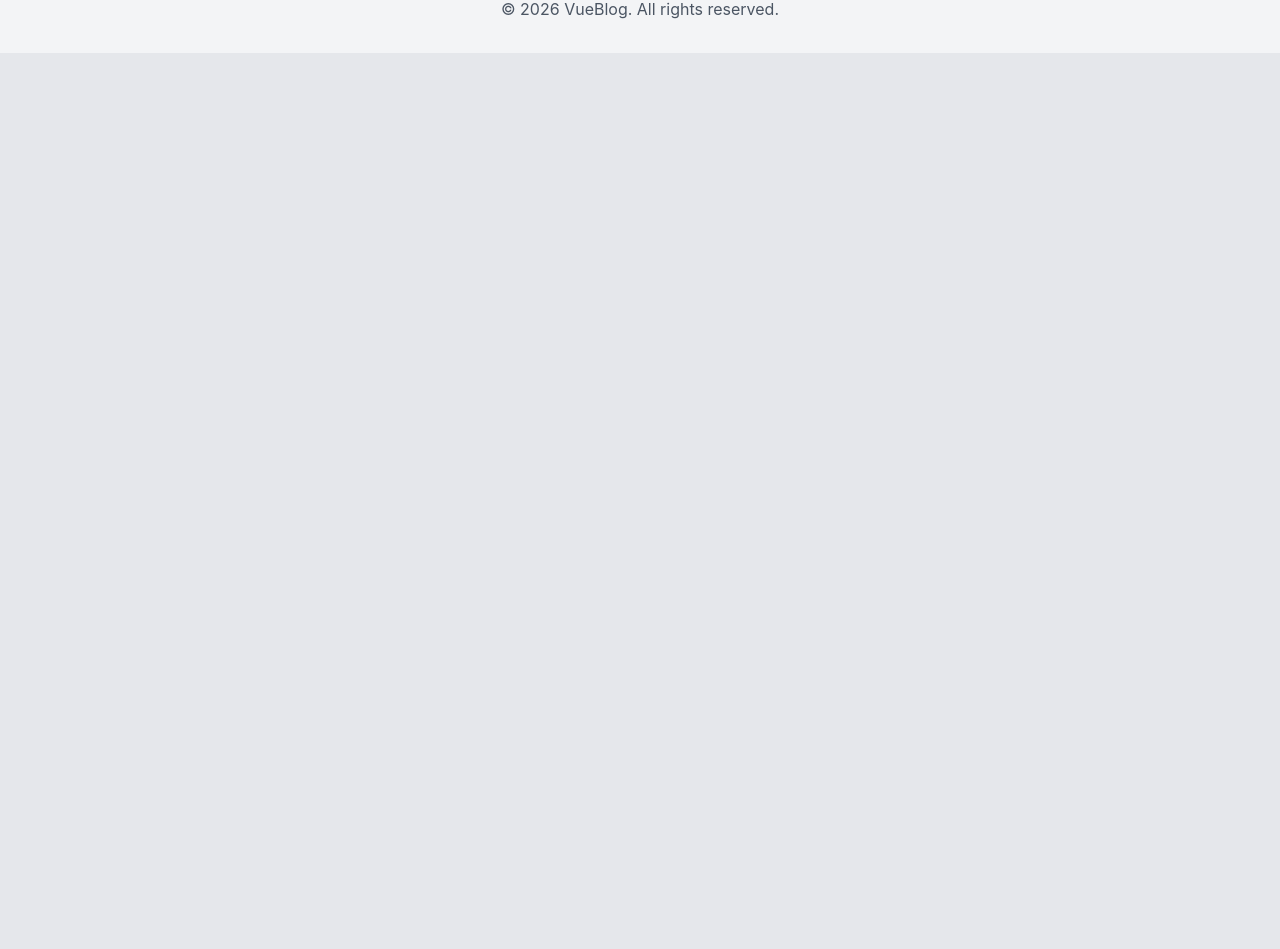
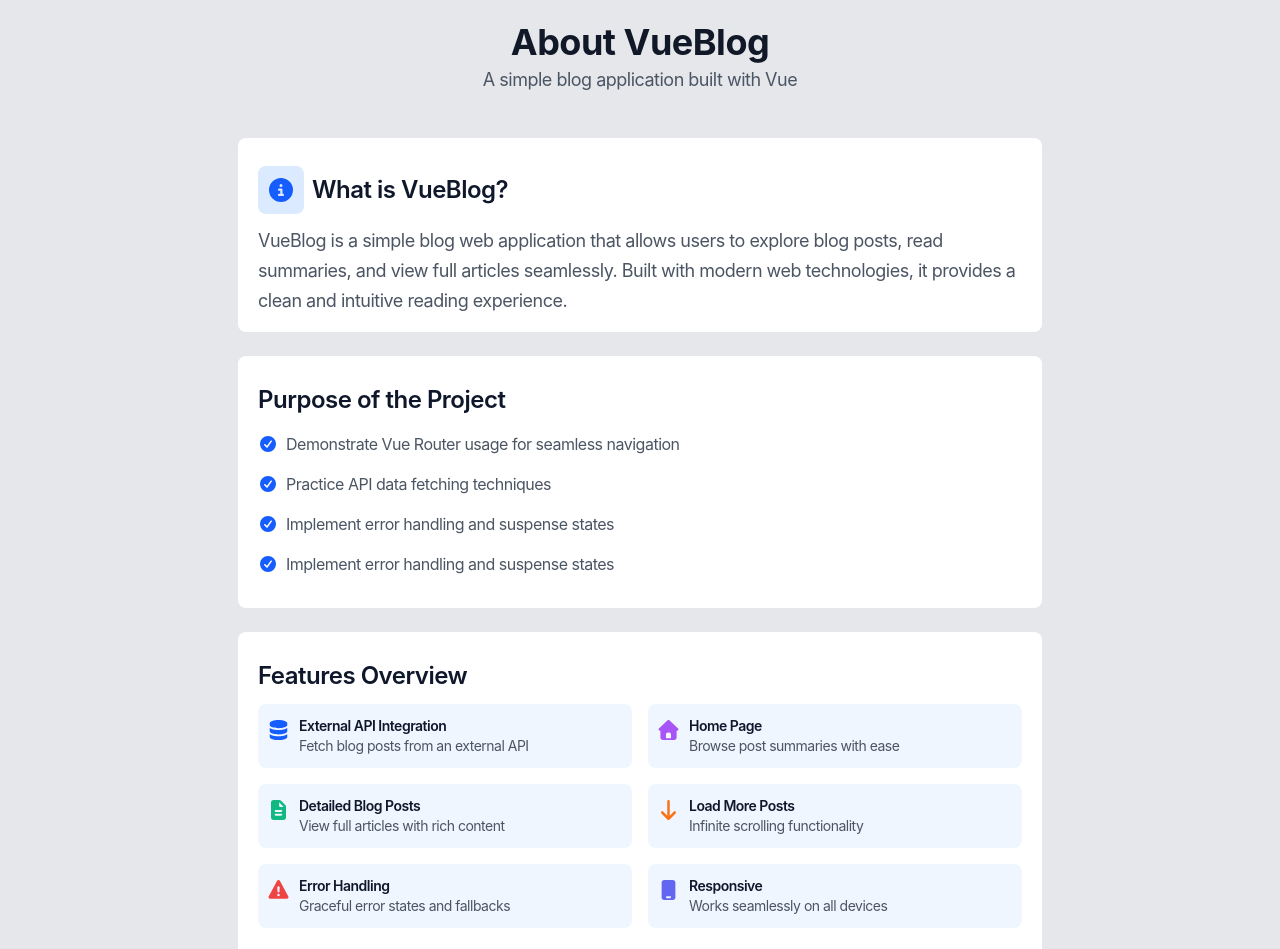
Before and after one commit to opeyemi-code/Vueblog, a Vue app: page /about in a window 1280 px wide. Shown: the part 114-1063 px from the top of the page. Before the commit the page ends 800 px from the top, so only its background shows below. Built offline with nearby package versions, Linux system fonts and the light colour scheme.

Commit message:
feat(ui): build the About and Error page

```diff
--- a/src/assets/main.css
+++ b/src/assets/main.css
@@ -3,3 +3,18 @@
 @theme {
   --breakpoint-2xl: 90rem; /* 1440px */
 }
+
+html,
+body {
+  height: 100%;
+}
+
+#app {
+  display: flex;
+  flex-direction: column;
+  min-height: 100vh;
+}
+
+main {
+  flex-grow: 1;
+}
--- /dev/null
+++ b/src/components/BackButton.vue
@@ -0,0 +1,11 @@
+<script setup lang="ts">
+import { FontAwesomeIcon } from "@fortawesome/vue-fontawesome";
+</script>
+<template>
+  <nav>
+    <RouterLink to="/" class="ml-3 hover:cursor-pointer hover:text-blue-600">
+      <FontAwesomeIcon :icon="['fas', 'arrow-left']" />
+      Back</RouterLink
+    >
+  </nav>
+</template>
--- a/src/components/Card.vue
+++ b/src/components/Card.vue
@@ -54,7 +54,7 @@ defineProps({
           class="text-[#3B82F6] text-sm lg:text-[1rem] hover:cursor-pointer"
         >
           Read more
-          <FontAwesomeIcon :icon="['fas', 'arrow-right']" />
+          <FontAwesomeIcon :icon="['fas', 'arrow-right']" aria-hidden="true" />
         </RouterLink>
       </footer>
     </header>
--- a/src/components/Hero.vue
+++ b/src/components/Hero.vue
@@ -1,12 +1,18 @@
+<script setup lang="ts">
+defineProps({
+  title: String,
+  description: String,
+});
+</script>
 <template>
   <div class="my-3 flex flex-col items-center gap-1 py-5">
     <h2
-      class="text-[#111827] text-[24px] font-bold leading-8 tracking-[-0.5px] lg-[2.25rem] lg:leading-10"
+      class="text-[#111827] text-[28px] font-bold leading-8 tracking-[-0.5px] lg:text-[2.25rem] lg:leading-10"
     >
-      Latest Blog Posts
+      {{ title }}
     </h2>
-    <p class="text-sm leading-5 tracking-[-0.5px] text-[18px] lg:leading-7">
-      Insights, stories, and updates
+    <p class="text-sm leading-5 tracking-[-0.5px] lg:text-lg lg:leading-7">
+      {{ description }}
     </p>
   </div>
 </template>
--- a/src/router/index.ts
+++ b/src/router/index.ts
@@ -2,6 +2,7 @@ import { createRouter, createWebHistory } from "vue-router";
 import HomeView from "../views/HomeView.vue";
 import AboutView from "@/views/AboutView.vue";
 import DetailView from "@/views/DetailView.vue";
+import ErrorPageView from "@/views/ErrorPageView.vue";
 
 const router = createRouter({
   history: createWebHistory(import.meta.env.BASE_URL),
@@ -21,6 +22,11 @@ const router = createRouter({
       name: "detail",
       component: DetailView,
     },
+    {
+      path: "/:pathMatch(.*)*",
+      name: "errorPage",
+      component: ErrorPageView,
+    },
   ],
 });
 
--- a/src/views/AboutView.vue
+++ b/src/views/AboutView.vue
@@ -1,3 +1,205 @@
+<script setup lang="ts">
+import BackButton from "@/components/BackButton.vue";
+import Hero from "@/components/Hero.vue";
+import {
+  faArrowDown,
+  faCircleCheck,
+  faCircleInfo,
+  faDatabase,
+  faFileLines,
+  faHouse,
+  faMobile,
+  faTriangleExclamation,
+} from "@fortawesome/free-solid-svg-icons";
+import { FontAwesomeIcon } from "@fortawesome/vue-fontawesome";
+</script>
+
 <template>
-  <h1>About</h1>
+  <main class="px-7.5 pt-6 tracking-[-0.5px] lg:w-216 2xl:w-212 lg:mx-auto">
+    <BackButton />
+    <Hero
+      title="About VueBlog"
+      description="A simple blog application built with Vue"
+    />
+    <div class="bg-white my-6 px-5 py-4 rounded-lg">
+      <h2
+        class="my-3 text-slate-900 font-semibold text-xl leading-7 flex items-center gap-2 lg:text-2xl lg:leading-8"
+      >
+        <FontAwesomeIcon
+          :icon="faCircleInfo"
+          class="text-blue-600 bg-[#DBEAFE] px-2 py-3 rounded-lg"
+          aria-hidden="true"
+        />
+        What is VueBlog?
+      </h2>
+      <p class="ml text-sm lg:text-lg lg:leading-7.5">
+        VueBlog is a simple blog web application that allows users to explore
+        blog posts, read summaries, and view full articles seamlessly. Built
+        with modern web technologies, it provides a clean and intuitive reading
+        experience.
+      </p>
+    </div>
+    <!-- Purpose -->
+    <div class="my-4 px-5 py-4 rounded-lg bg-white">
+      <h2
+        class="text-slate-900 my-3 font-semibold text-xl leading-7 lg:text-2xl lg:leading-8"
+      >
+        Purpose of the Project
+      </h2>
+      <ul class="my-3 leading-6">
+        <li class="text-[1rem] my-4">
+          <FontAwesomeIcon
+            :icon="faCircleCheck"
+            class="text-blue-600 mr-1"
+            aria-hidden="true"
+          />
+          Demonstrate Vue Router usage for seamless navigation
+        </li>
+        <li class="text-[1rem] my-4">
+          <FontAwesomeIcon
+            :icon="faCircleCheck"
+            class="text-blue-600 mr-1"
+            aria-hidden="true"
+          />
+          Practice API data fetching techniques
+        </li>
+        <li class="text-[1rem] my-4">
+          <FontAwesomeIcon
+            :icon="faCircleCheck"
+            class="text-blue-600 mr-1"
+            aria-hidden="true"
+          />
+          Implement error handling and suspense states
+        </li>
+        <li class="text-[1rem] my-4">
+          <FontAwesomeIcon
+            :icon="faCircleCheck"
+            class="text-blue-600 mr-1"
+            aria-hidden="true"
+          />
+          Implement error handling and suspense states
+        </li>
+      </ul>
+    </div>
+    <!-- Features -->
+    <div class="my-6 px-5 py-4 rounded-lg bg-white">
+      <h2
+        class="text-slate-900 my-3 font-semibold text-xl leading-7 lg:text-2xl lg:leading-8"
+      >
+        Features Overview
+      </h2>
+      <ul class="my-3 leading-6 lg:grid grid-cols-2 gap-4">
+        <li
+          class="my-4 flex gap-1 bg-[#EFF6FF] py-3 px-2 rounded-lg leading-5 lg:my-0"
+        >
+          <FontAwesomeIcon
+            :icon="faDatabase"
+            class="text-blue-600 mr-1 text-xl mt-1"
+            aria-hidden="true"
+          />
+          <div>
+            <h4 class="text-sm text-slate-900 font-semibold lg:text-sm">
+              External API Integration
+            </h4>
+            <p class="text-[0.75rem] lg:text-sm">
+              Fetch blog posts from an external API
+            </p>
+          </div>
+        </li>
+        <li
+          class="my-4 flex gap-1 bg-[#EFF6FF] py-3 px-2 rounded-lg leading-5 lg:my-0"
+        >
+          <FontAwesomeIcon
+            :icon="faHouse"
+            class="text-[#A855F7] text-xl mt-1 mr-1"
+            aria-hidden="true"
+          />
+          <div>
+            <h4 class="text-sm text-slate-900 font-semibold lg:text-sm">
+              Home Page
+            </h4>
+            <p class="text-[0.75rem] lg:text-sm">
+              Browse post summaries with ease
+            </p>
+          </div>
+        </li>
+        <li
+          class="my-4 flex gap-1 bg-[#EFF6FF] py-3 px-2 rounded-lg leading-5 lg:my-0"
+        >
+          <FontAwesomeIcon
+            :icon="faFileLines"
+            class="text-[#10B981] text-xl mt-1 mr-1"
+            aria-hidden="true"
+          />
+          <div>
+            <h4 class="text-sm text-slate-900 font-semibold lg:text-sm">
+              Detailed Blog Posts
+            </h4>
+            <p class="text-[0.75rem] lg:text-sm">
+              View full articles with rich content
+            </p>
+          </div>
+        </li>
+        <li
+          class="my-4 flex gap-1 bg-[#EFF6FF] py-3 px-2 rounded-lg leading-5 lg:my-0"
+        >
+          <FontAwesomeIcon
+            :icon="faArrowDown"
+            class="text-[#F97316] text-xl mt-1 mr-1"
+            aria-hidden="true"
+          />
+          <div>
+            <h4 class="text-sm text-slate-900 font-semibold lg:text-sm">
+              Load More Posts
+            </h4>
+            <p class="text-[0.75rem] lg:text-sm">
+              Infinite scrolling functionality
+            </p>
+          </div>
+        </li>
+        <li
+          class="my-4 flex gap-1 bg-[#EFF6FF] py-3 px-2 rounded-lg leading-5 lg:my-0"
+        >
+          <FontAwesomeIcon
+            :icon="faTriangleExclamation"
+            class="text-[#EF4444] text-xl mt-1 mr-1"
+            aria-hidden="true"
+          />
+          <div>
+            <h4 class="text-sm text-slate-900 font-semibold lg:text-sm">
+              Error Handling
+            </h4>
+            <p class="text-[0.75rem] lg:text-sm">
+              Graceful error states and fallbacks
+            </p>
+          </div>
+        </li>
+        <li
+          class="my-4 flex gap-1 bg-[#EFF6FF] py-3 px-2 rounded-lg leading-5 lg:my-0"
+        >
+          <FontAwesomeIcon
+            :icon="faMobile"
+            class="text-[#6366F1] text-xl mt-1 mr-1"
+            aria-hidden="true"
+          />
+          <div>
+            <h4 class="text-sm text-slate-900 font-semibold lg:text-sm">
+              Responsive
+            </h4>
+            <p class="text-[0.75rem] lg:text-sm">
+              Works seamlessly on all devices
+            </p>
+          </div>
+        </li>
+      </ul>
+    </div>
+    <!-- Tools -->
+    <div class="my-6 px-5 py-4 rounded-lg bg-white h-70">
+      <h2
+        class="text-slate-900 my-3 font-semibold text-xl leading-7 lg:text-2xl lg:leading-8"
+      >
+        Technologies Used
+      </h2>
+    </div>
+  </main>
 </template>
--- a/src/views/DetailView.vue
+++ b/src/views/DetailView.vue
@@ -1,16 +1,11 @@
 <script setup lang="ts">
+import BackButton from "@/components/BackButton.vue";
 import Post from "@/components/Post.vue";
-import { FontAwesomeIcon } from "@fortawesome/vue-fontawesome";
 </script>
 
 <template>
   <main class="pt-6 pb-12 2xl:w-212 2xl:mx-auto">
-    <nav>
-      <RouterLink to="/" class="ml-3 hover:cursor-pointer">
-        <FontAwesomeIcon :icon="['fas', 'arrow-left']" />
-        Back</RouterLink
-      >
-    </nav>
+    <BackButton />
     <Post />
   </main>
 </template>
--- /dev/null
+++ b/src/views/ErrorPageView.vue
@@ -0,0 +1,46 @@
+<script setup lang="ts">
+import {
+  faArrowRotateRight,
+  faHouse,
+  faTriangleExclamation,
+} from "@fortawesome/free-solid-svg-icons";
+import { FontAwesomeIcon } from "@fortawesome/vue-fontawesome";
+</script>
+
+<template>
+  <main class="px-10 text-center flex flex-col items-center justify-center">
+    <div>
+      <FontAwesomeIcon
+        :icon="faTriangleExclamation"
+        class="text-[#EF4444] bg-[#FEF2F2] px-6 py-6 rounded-full text-xl my-5"
+        aria-hidden="true"
+      />
+      <h2 class="text-slate-900 text-2xl leading-8 font-bold my-3">
+        Oops! Something went wrong
+      </h2>
+      <p class="text-[1rem] leading-6.5 w-90 text-center">
+        We couldn't load the blog posts at the moment. Please check your
+        connection or try again.
+      </p>
+      <div class="w-full my-5">
+        <button
+          type="button"
+          class="text-white block bg-blue-600 w-full p-3 rounded-lg my-5"
+        >
+          <FontAwesomeIcon :icon="faArrowRotateRight" aria-hidden="true" />
+          Retry
+        </button>
+        <RouterLink
+          to="/"
+          class="block bg-[#F3F4F6] p-3 rounded-lg w-full my-5"
+        >
+          <FontAwesomeIcon :icon="faHouse" aria-hidden="true" />
+          Go back Home
+        </RouterLink>
+      </div>
+      <p class="text-sm leading-3.5 my-8">
+        If the problem persists, please try again later.
+      </p>
+    </div>
+  </main>
+</template>
--- a/src/views/HomeView.vue
+++ b/src/views/HomeView.vue
@@ -6,7 +6,10 @@ import Hero from "@/components/Hero.vue";
 
 <template>
   <main class="px-5.25 flex flex-col items-center lg:px-40">
-    <Hero />
+    <Hero
+      title="Latest Blog Posts"
+      description="Insights, stories, and updates "
+    />
     <section class="mb-4">
       <Card
         category="Technology"
```
